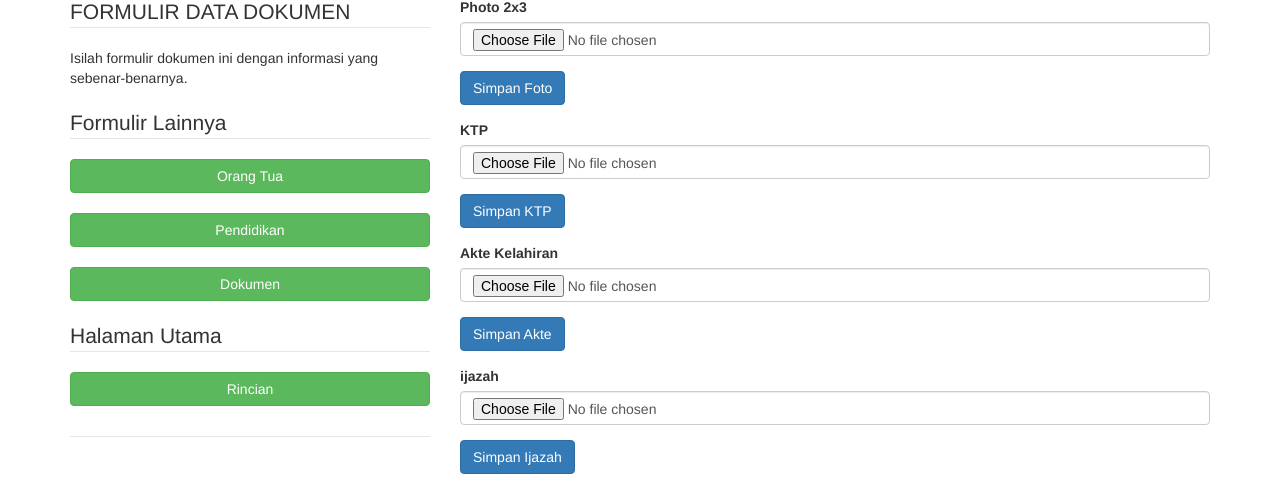
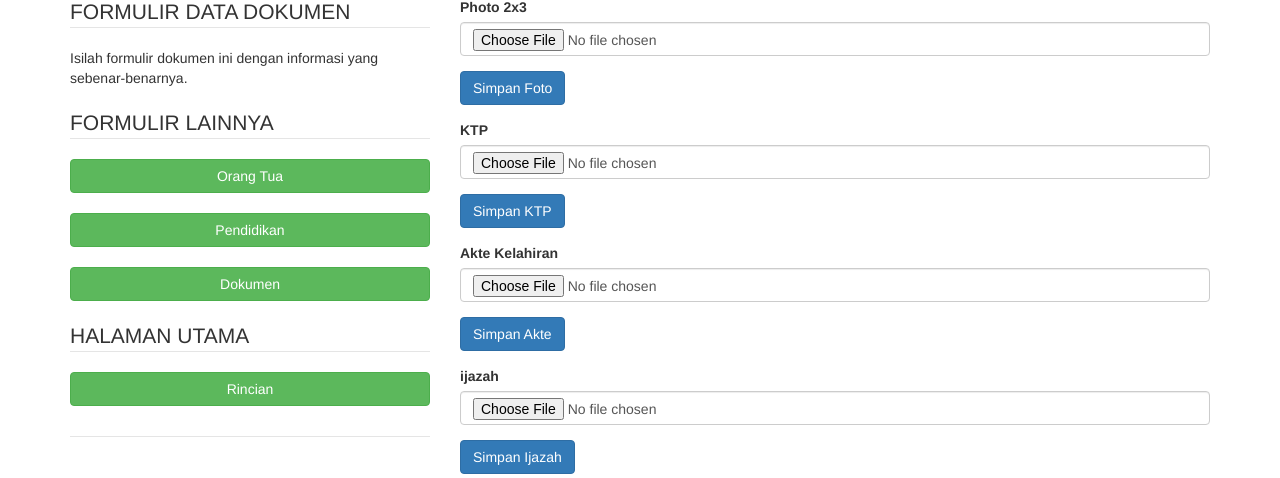
Before and after one commit to MaunaSap/TA-PBO-21B-NoBanteng, a PHP site: page /dokumen.php in a window 1280 px wide. Shown: the part 343-821 px from the top of the page. Run offline with PHP 8.4, Linux system fonts and the light colour scheme; a user stored in the database is signed in.

```diff
--- a/dokumen.php
+++ b/dokumen.php
@@ -61,7 +61,7 @@ if(isset($_POST['simpan_foto'])){
     </div>
     <br>
     <div>
-      <legend>Formulir Lainnya</legend>
+      <legend>FORMULIR LAINNYA</legend>
 
       <a class="btn btn-success btn-block" href="orangtua.php">Orang Tua</a><br>
       <a class="btn btn-success btn-block" href="pendidikan.php">Pendidikan</a><br>
@@ -69,7 +69,7 @@ if(isset($_POST['simpan_foto'])){
     </div>
 
     <div>
-    <legend>Halaman Utama</legend>
+    <legend>HALAMAN UTAMA</legend>
       <legend>
         <a class="btn btn-success btn-block" href="user.php">Rincian</a><br>
       </legend>
```
